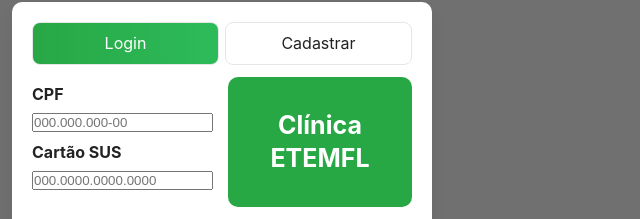
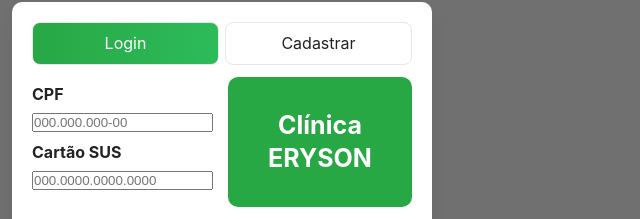
Before and after one commit to ERYSON0714/clinica, a plain HTML site: page agendmed/usuario/index.html in a window 1280 px wide. Shown: the part 193-412 px from the top of the page, 418-1058 px from the left. Drawn offline with nearby package versions, Linux system fonts and the light colour scheme; no server answers.

Commit message:
Update clinic name from ETEMFL to ERYSON

```diff
--- a/agendmed/usuario/index.html
+++ b/agendmed/usuario/index.html
@@ -314,7 +314,7 @@
             <div class="form-group"><label>Cartão SUS</label><input id="loginSus" placeholder="000.0000.0000.0000" /></div>
           </div>
           <div class="login-logo">
-            Clínica<br>ETEMFL
+            Clínica<br>ERYSON
           </div>
         </div>
 
```
